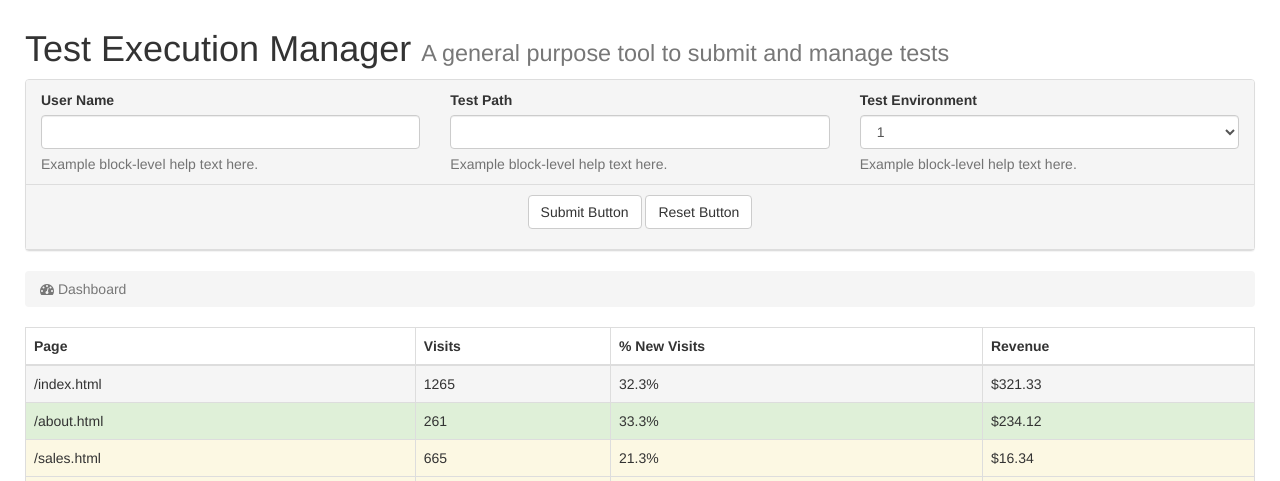
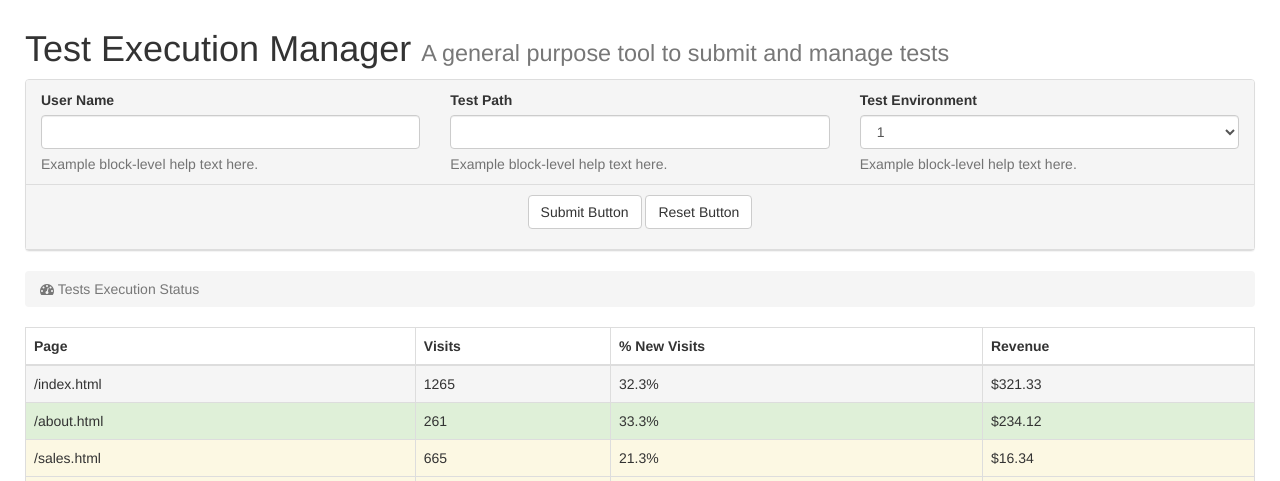
Before and after one commit to fsantiag/test-manager, a Django app: page /runs/ in a window 1280 px wide. Shown: the part 51-532 px from the top of the page. Run offline with Django 3.2, Linux system fonts and the light colour scheme; some libraries are stand-ins or nearby versions.

Commit message:
Change dashboard title

```diff
--- a/runs/templates/runs/index.html
+++ b/runs/templates/runs/index.html
@@ -71,7 +71,7 @@
             </div>
             <ol class="breadcrumb">
                 <li class="active">
-                    <i class="fa fa-dashboard"></i> Dashboard
+                    <i class="fa fa-dashboard"></i> Tests Execution Status
                 </li>
             </ol>
             <div class="row">
```
